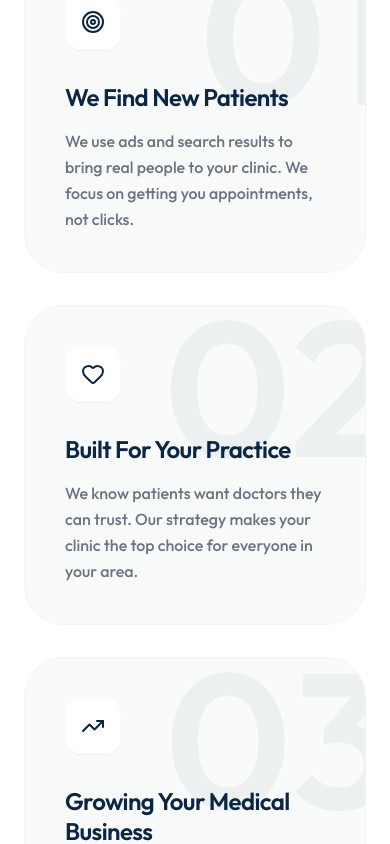
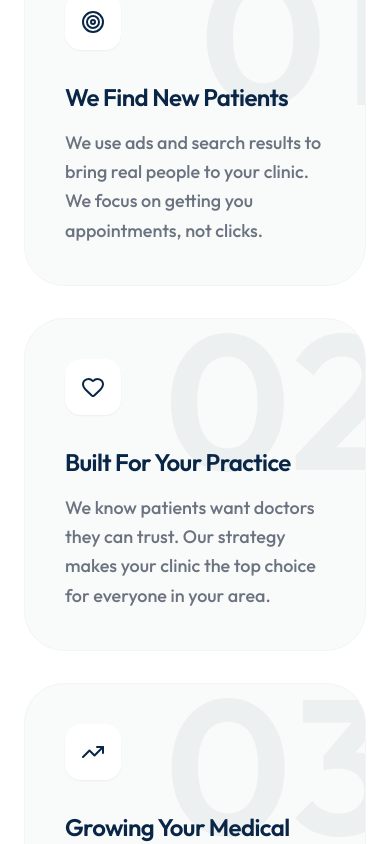
Before and after one commit to SocialEngagementGroup/marketing, a React (Vite) app: page /marketing-for-doctors in a window 390 px wide. Shown: the part 2660-3504 px from the top of the page. Built offline with nearby package versions, Linux system fonts and the light colour scheme; a web font is replaced by a local one.

Commit message:
updated mobile view

```diff
--- a/src/components/Doctor/WhyChooseUs/index.tsx
+++ b/src/components/Doctor/WhyChooseUs/index.tsx
@@ -71,7 +71,7 @@ const WhyChooseUs: React.FC = () => {
                   {card.icon}
                 </div>
                 <h3 className="text-2xl font-bold text-[#0A2647] mb-4 tracking-tight font-outfit leading-tight">{card.title}</h3>
-                <p className="text-base font-medium text-gray-500 leading-relaxed font-outfit">{card.description}</p>
+                <p className="text-lg md:text-base font-medium text-gray-500 leading-relaxed font-outfit">{card.description}</p>
               </div>
 
               {/* Subtle bottom indicator */}
```
